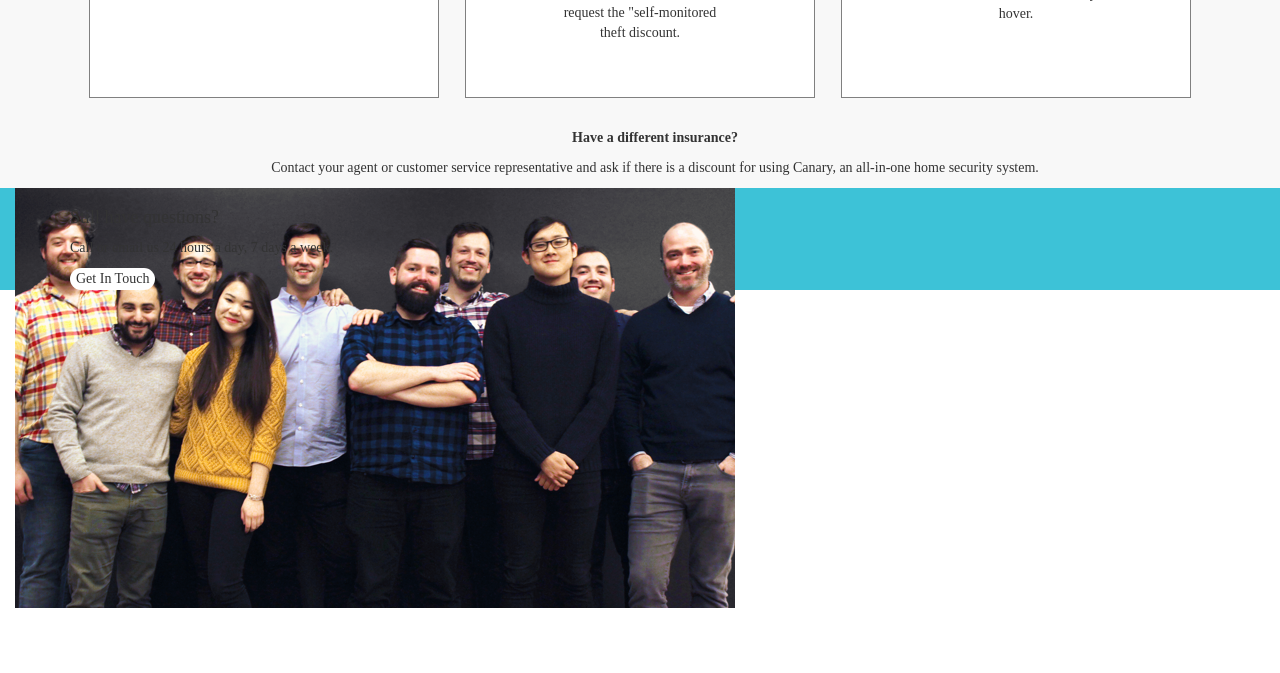
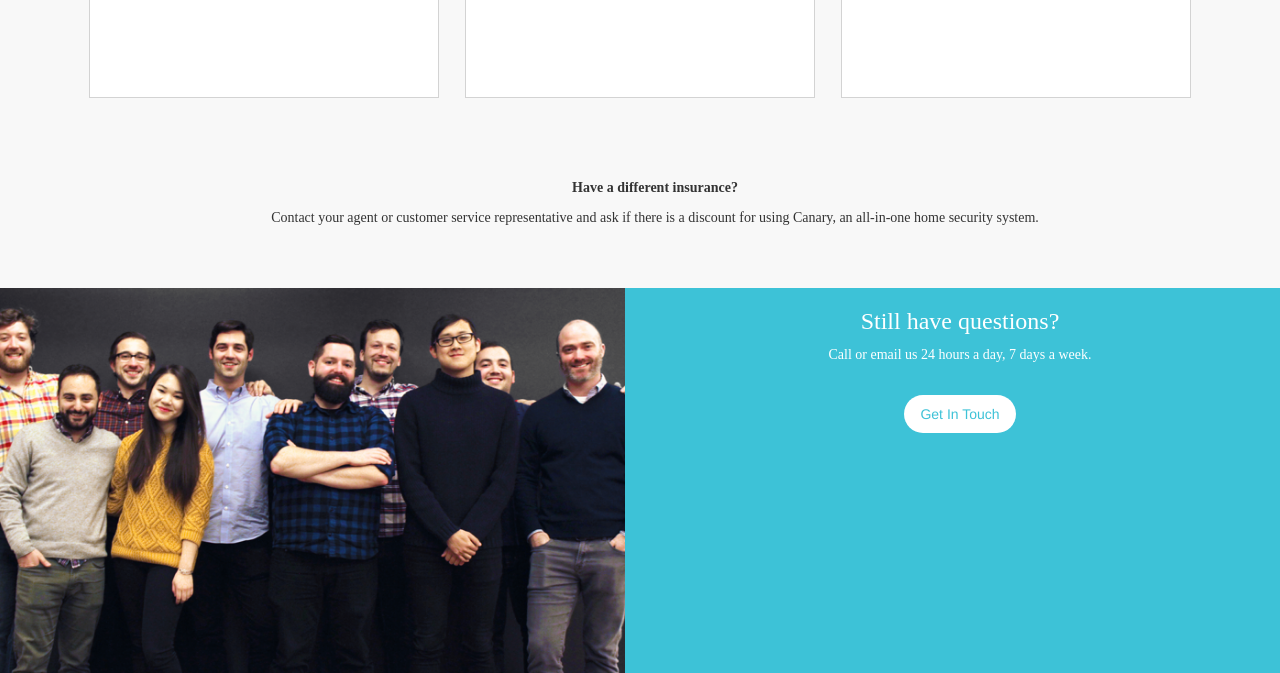
Before and after one commit to psswf1172/canary-homework, a plain HTML site: page index.html in a window 1280 px wide. Shown: the part 1680-2353 px from the top of the page. Before the commit the page ends 2288 px from the top, so only its background shows below. Drawn offline with nearby package versions, Linux system fonts and the light colour scheme; a web font is replaced by a local one.

Commit message:
all elements up not all collapsing properly

```diff
--- a/assets/css/style.css
+++ b/assets/css/style.css
@@ -1,3 +1,27 @@
+* {
+	box-sizing: border-box;
+}
+/* For desktop: */
+.col-1 {width: 8.33%;}
+.col-2 {width: 16.66%;}
+.col-3 {width: 25%;}
+.col-4 {width: 33.33%;}
+.col-5 {width: 41.66%;}
+.col-6 {width: 50%;}
+.col-7 {width: 58.33%;}
+.col-8 {width: 66.66%;}
+.col-9 {width: 75%;}
+.col-10 {width: 83.33%;}
+.col-11 {width: 91.66%;}
+.col-12 {width: 100%;}
+
+@media only screen and (max-width: 768px) {
+    /* For mobile phones: */
+    [class*="col-"] {
+        width: 100%;
+    }
+}
+
 @font-face {
   font-family: 'Graphik';
   src: url("https://cnry-webapp-testing.s3.amazonaws.com/fonts/Graphik-Light-Web.eot");
@@ -5,6 +29,11 @@
        url("https://cnry-webapp-testing.s3.amazonaws.com/fonts/Graphik-Light-Web.woff") format("woff");
   font-weight: 300;
   font-style: normal;
+}
+
+body {
+	margin: 0;
+	padding: 0;
 }
 
 p {
@@ -97,35 +126,54 @@ h3 {
 	margin: 10px;
 	background-color: white;
 	border-style: solid;
-	border-color: grey;
+	border-color: #d3d3d3;
 	border-width: 1px;
 	text-align: center;
+}
+
+.insurer-caption {
+	color: white;
+	-webkit-transition: color 2s;
+	transition: color 2s;
+	padding-top: 20px;
+}
+.insurer-caption:hover {
+	color: black;
 }
 
 .midpage-text {
 	padding-right: 25px;
 }
 
-.footer {
-	background-color: rgb(61, 194, 215);
+.different {
+	padding: 50px;
 }
 
-.footer-image{
-	position: absolute;
-	left: 0px;
+footer {
+	background-color: rgb(61, 194, 215);
+	text-align: center;
+	color: white;
 }
 
-.footer-text {
-	font-family: 'Graphik', serif;
-	font-color: white;
+#footer-image{
+	margin-left: -50px;
+}
+
+#footer-text {
+	position: absolute;
+	width: 450px;
+	height: 450px;
+	padding: 90px 10px;
+	margin-top: 50px;
 }
 
 .button {
 	background-color: white;
 	border: none;
-	text-align: center;
+	color: rgb(61, 194, 215);
 	display: inline-block;
 	font-size: 14px;
 	font-color: rgb(61, 194, 215);
 	border-radius: 24px;
+	margin-bottom: 50px;
 }
--- a/index.html
+++ b/index.html
@@ -32,7 +32,7 @@
 				</a>
 			</div>
 
-			<div class="collapse navbar-collapse" id="bs-example-navbar-collapse-1">
+			<div>
 				<ul class="nav navbar-nav navbar-left">
 					<li>
 						<a href="#">How It Works</a>
@@ -141,7 +141,7 @@
 						<div class="insurer-image">
 							<img src="assets/images/logo-statefarm.png" alt="State Farm Logo">
 							<div class="insurer-caption">
-								<p>The details to be revealed by hover.</p>
+								<p>Contact your agent and request the "self-monitored theft discount.</p>
 							</div>
 						</div>
 					</div>
@@ -157,15 +157,17 @@
 						<div class="insurer-image">
 							<img src="assets/images/logo-liberty.png" alt="Liberty Logo">
 							<div class="insurer-caption">
-								<p>The details to be revealed by hover.</p>
+								<p>Contact your agent and request the "self-monitored theft discount.</p>
 							</div>
 						</div>
 					</div>
 				</div> <!--close row with logos -->
 				<br>
 				<div class="container">
-					<p><strong>Have a different insurance?</strong></p>
-					<p>Contact your agent or customer service representative and ask if there is a discount for using Canary, an all-in-one home security system.</p>
+					<div class="different">
+						<p><strong>Have a different insurance?</strong></p>
+						<p>Contact your agent or customer service representative and ask if there is a discount for using Canary, an all-in-one home security system.</p>
+					</div>
 				</div> <!-- text container close -->
 
 			</div> <!-- bottom container close -->
@@ -175,15 +177,20 @@
 
 	<!-- Footer -->
 	<footer class="footer">
-		<div class="container">
+		<div class="container-fluid">
 			<div class="row">
-				<div class="hidden-xs footer-image col-xs-6">
-					<img src="assets/images/ce-team.png" alt="The Canary Engineering team">
+				<div class="col-xs-6 hidden-xs">
+					<div id="footer-image">
+						<img src="assets/images/ce-team.png" class="img-responsive" alt="The Canary Engineering team">
+					</div>
 				</div>
-				<div class="footer-text col-xs-6">
-					<h3>Still have questions?</h3>
-					<p>Call or email us 24 hours a day, 7 days a week.</p>
-					<button class="button">Get In Touch</button>
+				<div class="col-xs-6">
+					<div id="footer-text text-center">
+						<h2>Still have questions?</h2>
+						<p>Call or email us 24 hours a day, 7 days a week.</p>
+						<br>
+						<button class="button btn-lg">Get In Touch</button>
+					</div>
 				</div>
 			</div>
 		</div>
```
Also changed, not shown: error.html (added, +21 -0 lines), assets/images/error.jpg (added).
